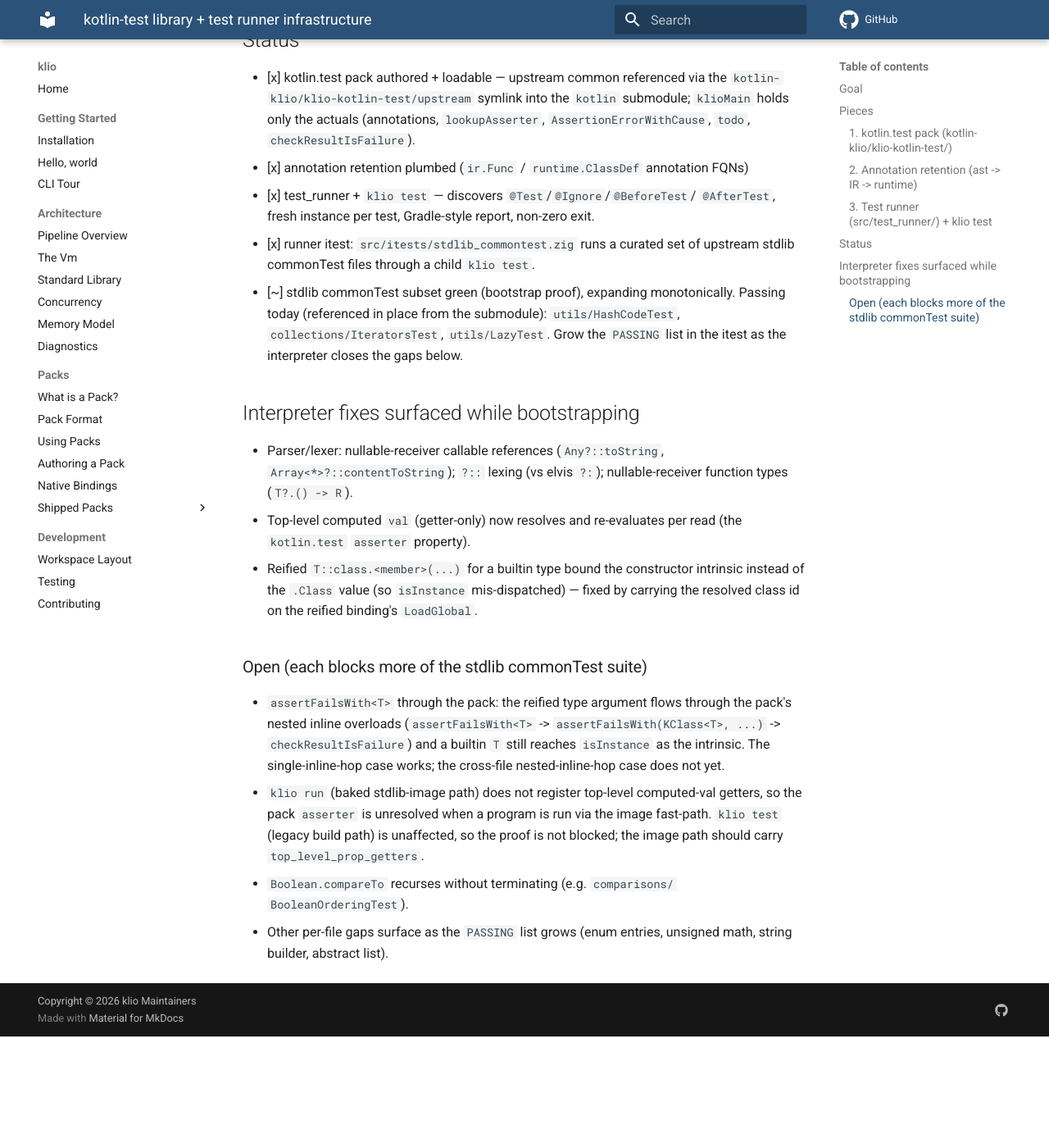
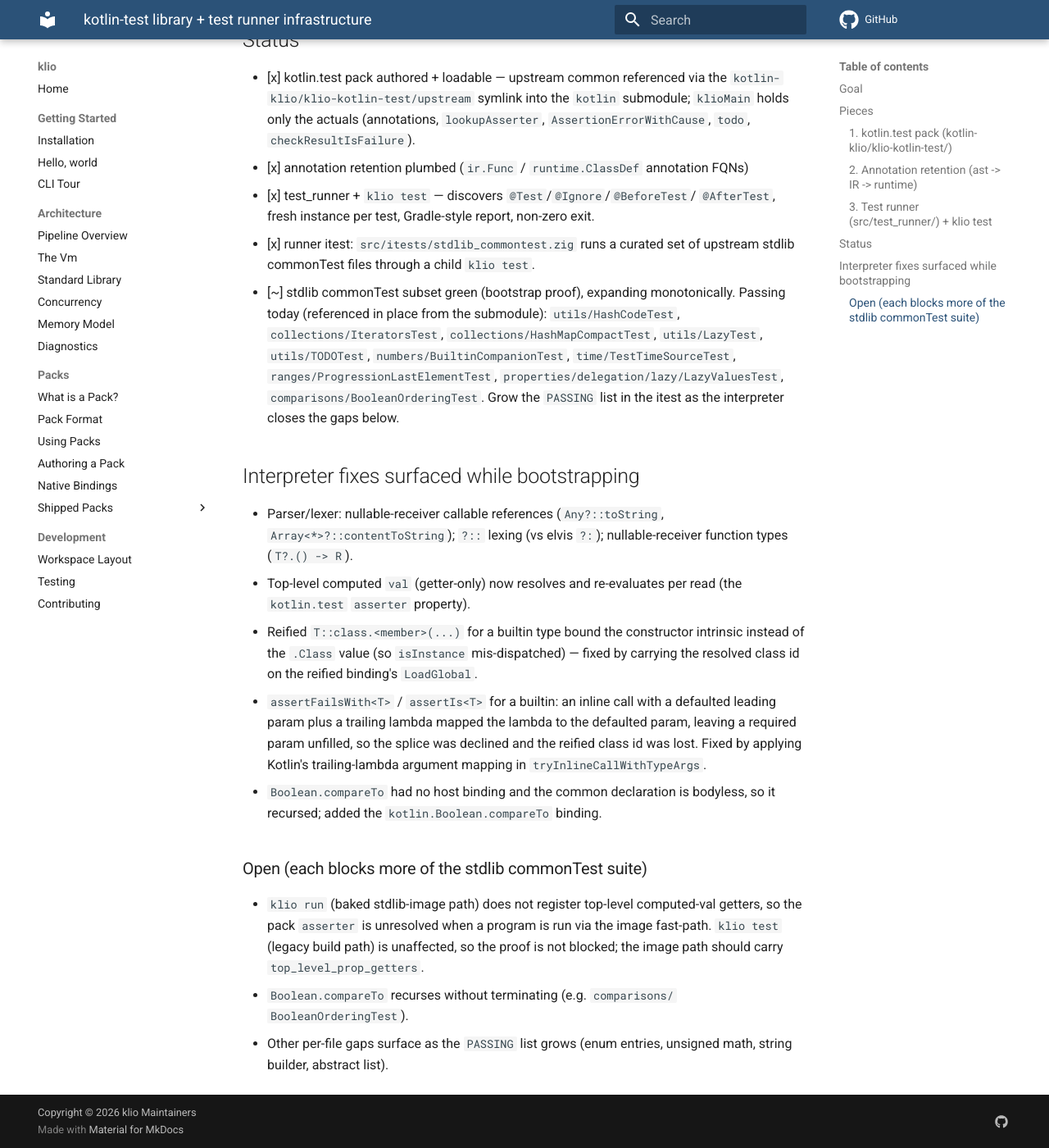
Before and after one commit to DrewCarlson/klio, an MkDocs documentation site: the page built from docs/plans/kotlin-test-and-runner.md, in a window 1280 px wide and 1400 px high, scrolled down 1688 px. Shown: the whole window at 82% size. Built offline with MkDocs 1.6.1 and Material for MkDocs 9.7.7, drawn with Linux system fonts in a browser that asks for light colours; comment, search, counter and statistics services are not loaded; before the commit the page ends 2952 px from its top, so only the background shows below that.

Commit message:
fix: reified builtin ::class dispatch and trailing-lambda binding
A final unnamed lambda binds to the last parameter, so assertFailsWith<T>
splices instead of declining and losing its reified class id. `klio test`
gains --only-file so a file can compile with context but run alone.

```diff
--- a/docs/plans/kotlin-test-and-runner.md
+++ b/docs/plans/kotlin-test-and-runner.md
@@ -75,8 +75,11 @@
       upstream stdlib commonTest files through a child `klio test`.
 - [~] stdlib commonTest subset green (bootstrap proof), expanding monotonically.
       Passing today (referenced in place from the submodule): `utils/HashCodeTest`,
-      `collections/IteratorsTest`, `utils/LazyTest`. Grow the `PASSING` list in
-      the itest as the interpreter closes the gaps below.
+      `collections/IteratorsTest`, `collections/HashMapCompactTest`, `utils/LazyTest`,
+      `utils/TODOTest`, `numbers/BuiltinCompanionTest`, `time/TestTimeSourceTest`,
+      `ranges/ProgressionLastElementTest`, `properties/delegation/lazy/LazyValuesTest`,
+      `comparisons/BooleanOrderingTest`.
+      Grow the `PASSING` list in the itest as the interpreter closes the gaps below.
 
 ## Interpreter fixes surfaced while bootstrapping
 
@@ -90,13 +93,17 @@
   intrinsic instead of the `.Class` value (so `isInstance` mis-dispatched) —
   fixed by carrying the resolved class id on the reified binding's `LoadGlobal`.
 
+- `assertFailsWith<T>` / `assertIs<T>` for a builtin: an inline call with a
+  defaulted leading param plus a trailing lambda mapped the lambda to the
+  defaulted param, leaving a required param unfilled, so the splice was declined
+  and the reified class id was lost. Fixed by applying Kotlin's trailing-lambda
+  argument mapping in `tryInlineCallWithTypeArgs`.
+
+- `Boolean.compareTo` had no host binding and the common declaration is bodyless,
+  so it recursed; added the `kotlin.Boolean.compareTo` binding.
+
 ### Open (each blocks more of the stdlib commonTest suite)
 
-- `assertFailsWith<T>` through the pack: the reified type argument flows through
-  the pack's nested inline overloads (`assertFailsWith<T>` ->
-  `assertFailsWith(KClass<T>, ...)` -> `checkResultIsFailure`) and a builtin `T`
-  still reaches `isInstance` as the intrinsic. The single-inline-hop case works;
-  the cross-file nested-inline-hop case does not yet.
 - `klio run` (baked stdlib-image path) does not register top-level computed-val
   getters, so the pack `asserter` is unresolved when a program is run via the
   image fast-path. `klio test` (legacy build path) is unaffected, so the proof
```
Also changed, not shown: 10 other files.
